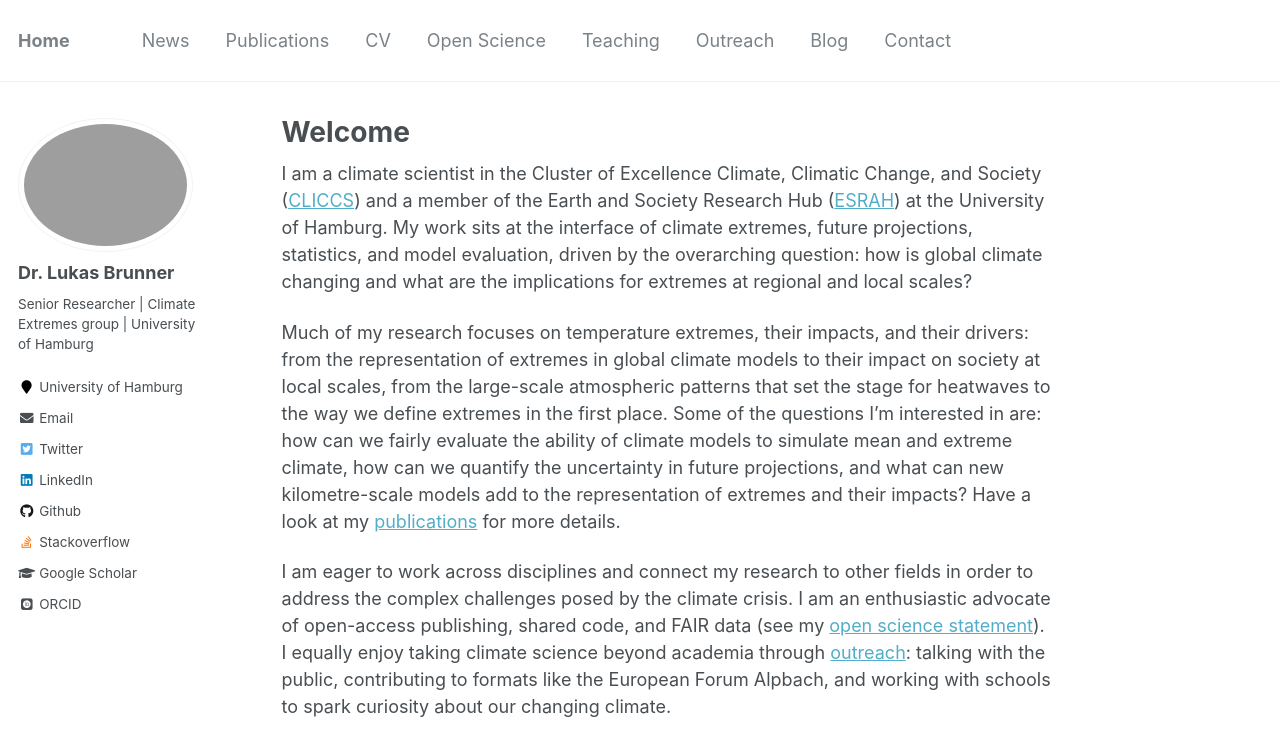
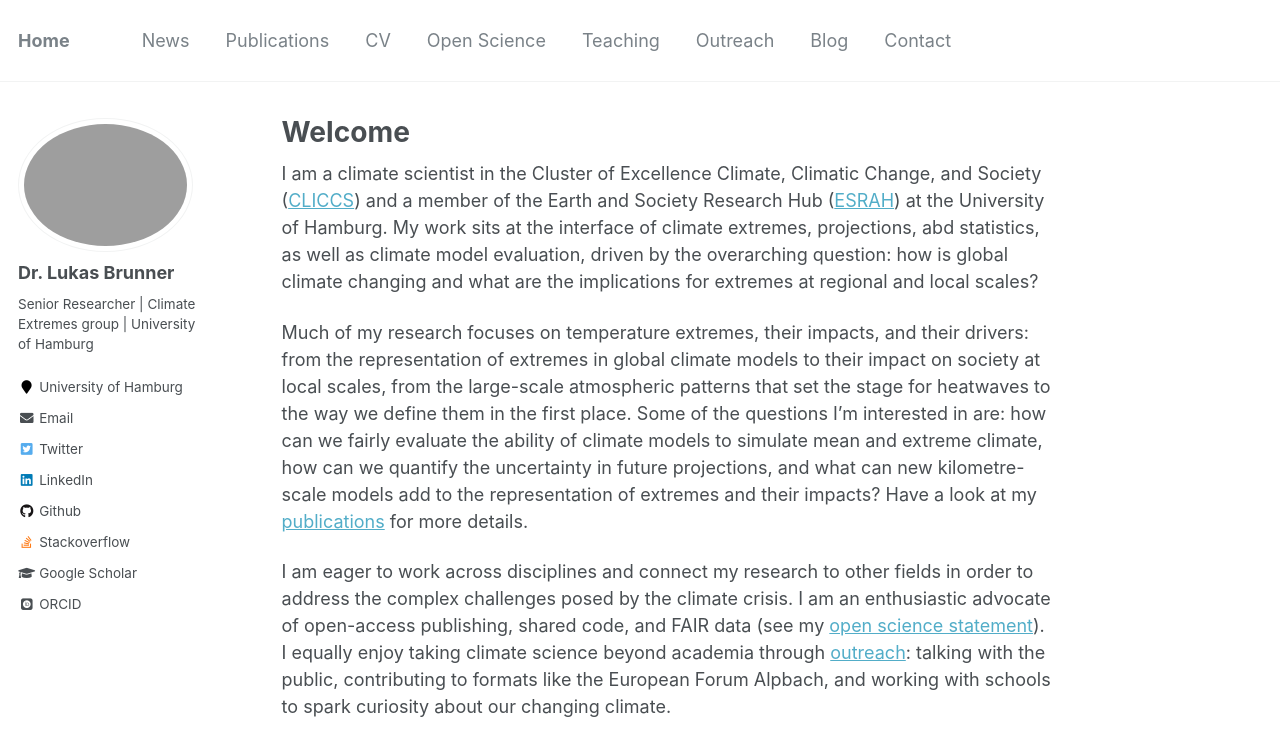
Before and after one commit to lukasbrunner/lukasbrunner.github.io, a Jekyll site: the page built from _pages/about.md, in a window 1280 px wide and 900 px high, cut to the strip 0-790 px from the top of the window. Shown: the top 756 px of the strip. Built offline with Jekyll 4.4.1, drawn with Linux system fonts in a browser that asks for light colours; some web fonts are replaced.

Commit message:
Update about.md

```diff
--- a/_pages/about.md
+++ b/_pages/about.md
@@ -8,9 +8,9 @@ redirect_from:
   - /about.html
 ---
 
-I am a climate scientist in the Cluster of Excellence Climate, Climatic Change, and Society (<a href="https://www.cliccs.uni-hamburg.de/" target="_blank">CLICCS</a>) and a member of the Earth and Society Research Hub (<a href="https://www.esrah.uni-hamburg.de/" target="_blank">ESRAH</a>) at the University of Hamburg. My work sits at the interface of climate extremes, future projections, statistics, and model evaluation, driven by the overarching question: how is global climate changing and what are the implications for extremes at regional and local scales?
+I am a climate scientist in the Cluster of Excellence Climate, Climatic Change, and Society (<a href="https://www.cliccs.uni-hamburg.de/" target="_blank">CLICCS</a>) and a member of the Earth and Society Research Hub (<a href="https://www.esrah.uni-hamburg.de/" target="_blank">ESRAH</a>) at the University of Hamburg. My work sits at the interface of climate extremes, projections, abd statistics, as well as climate model evaluation, driven by the overarching question: how is global climate changing and what are the implications for extremes at regional and local scales?
 
-Much of my research focuses on temperature extremes, their impacts, and their drivers: from the representation of extremes in global climate models to their impact on society at local scales, from the large-scale atmospheric patterns that set the stage for heatwaves to the way we define extremes in the first place. Some of the questions I'm interested in are: how can we fairly evaluate the ability of climate models to simulate mean and extreme climate, how can we quantify the uncertainty in future projections, and what can new kilometre-scale models add to the representation of extremes and their impacts? Have a look at my [publications](/publications/) for more details.
+Much of my research focuses on temperature extremes, their impacts, and their drivers: from the representation of extremes in global climate models to their impact on society at local scales, from the large-scale atmospheric patterns that set the stage for heatwaves to the way we define them in the first place. Some of the questions I'm interested in are: how can we fairly evaluate the ability of climate models to simulate mean and extreme climate, how can we quantify the uncertainty in future projections, and what can new kilometre-scale models add to the representation of extremes and their impacts? Have a look at my [publications](/publications/) for more details.
 
 I am eager to work across disciplines and connect my research to other fields in order to address the complex challenges posed by the climate crisis. I am an enthusiastic advocate of open-access publishing, shared code, and FAIR data (see my [open science statement](/open_science/)). I equally enjoy taking climate science beyond academia through [outreach](/outreach/): talking with the public, contributing to formats like the European Forum Alpbach, and working with schools to spark curiosity about our changing climate.
 
```
